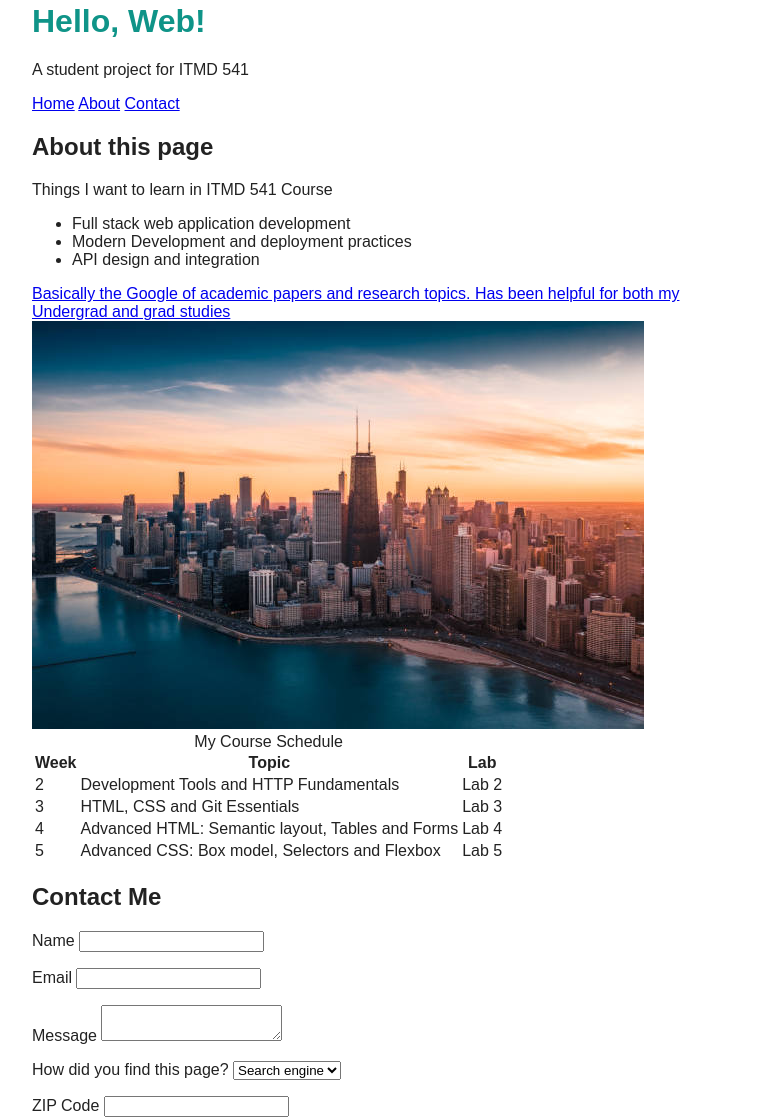
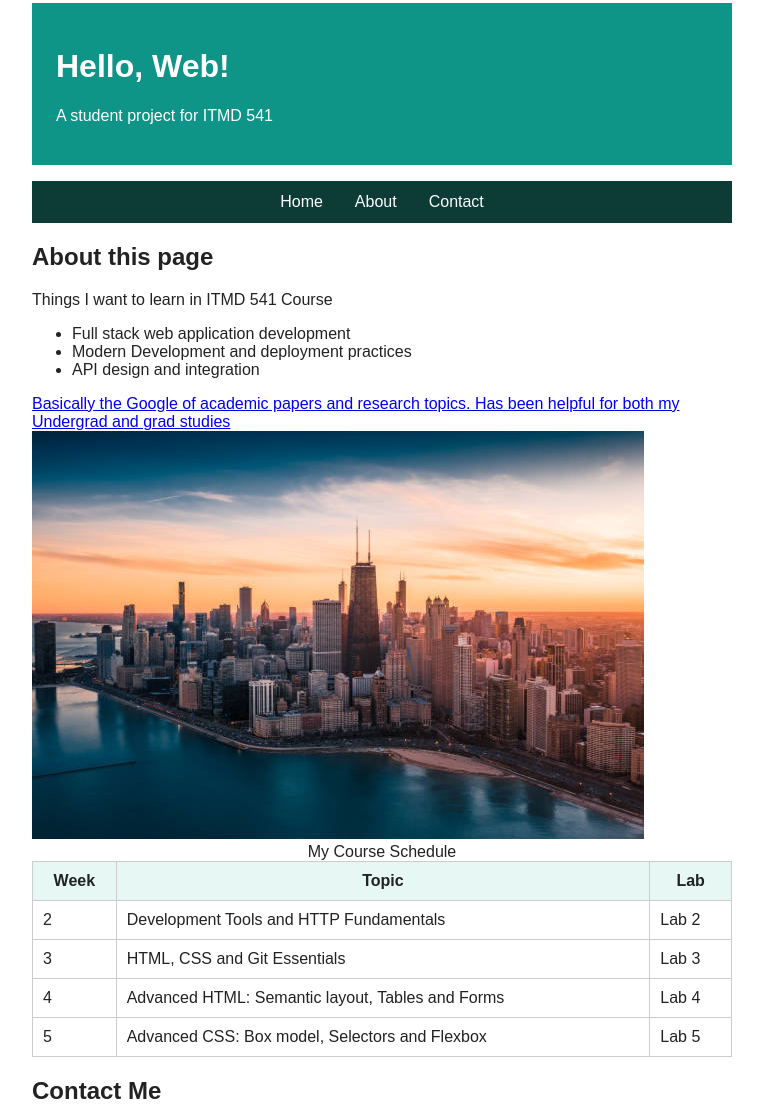
Before and after one commit to Asteroid12/web-dev-labs, a plain HTML site: page Lab/index.html in a window 1280 px wide. Shown: the part 37-1157 px from the top of the page, without its empty margins (258-1021 px from the left). Drawn offline with Linux system fonts and the light colour scheme.

Commit message:
Style layout, nav, table, and form with CSS

```diff
--- a/Lab/index.html
+++ b/Lab/index.html
@@ -1,4 +1,4 @@
-<!-- Amogh Iyengar - Lab 2, Lab 3, Lab 4 -->
+<!-- Amogh Iyengar - Lab 2, Lab 3, Lab 4, Lab 5 -->
 <!DOCTYPE html>
 <html lang="en">
 <head>
@@ -12,7 +12,7 @@
         <p>A student project for ITMD 541</p>
     </header>
 
-    <nav>
+    <nav id="main-nav">
         <a href="#">Home</a>
         <a href="#">About</a>
         <a href="#">Contact</a>
--- a/Lab/styles.css
+++ b/Lab/styles.css
@@ -3,8 +3,59 @@
   color: #222;
   max-width: 700px;
   margin: 40px auto;
+  box-sizing: border-box;
+}
+
+header {
+  padding: 24px;
+    background-color: #0f9488;
+    color: white;
+    margin-bottom: 16px;
+}
+
+header h1 {
+  color: white;
 }
 
 h1 {
   color: #0f9488;
 }
+
+#main-nav {
+  display: flex;
+  gap: 8px;
+  justify-content: center;
+  background-color: #0d3b36;
+}
+
+#main-nav a {
+  color: white;
+  text-decoration: none;
+  padding: 12px;
+}
+
+#main-nav a:hover {
+  background-color: #14b8a6;
+}
+
+table {
+  border-collapse: collapse;
+  width: 100%;
+}
+
+th, td {
+  padding: 10px;
+  border: 1px solid #ccc;
+}
+
+thead{
+  background-color: #e6f7f4;
+}
+
+input, textarea, select {
+  display: block;
+  width: 100%;
+  max-width: 400px;
+  padding: 8px;
+  margin-bottom: 12px;
+}
```
